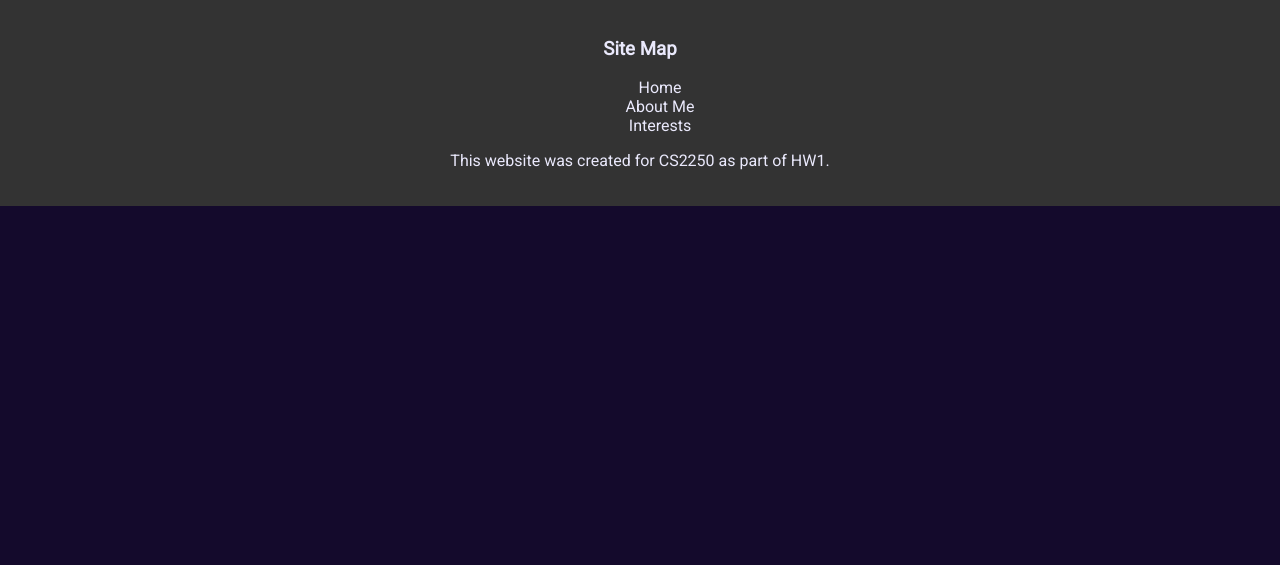
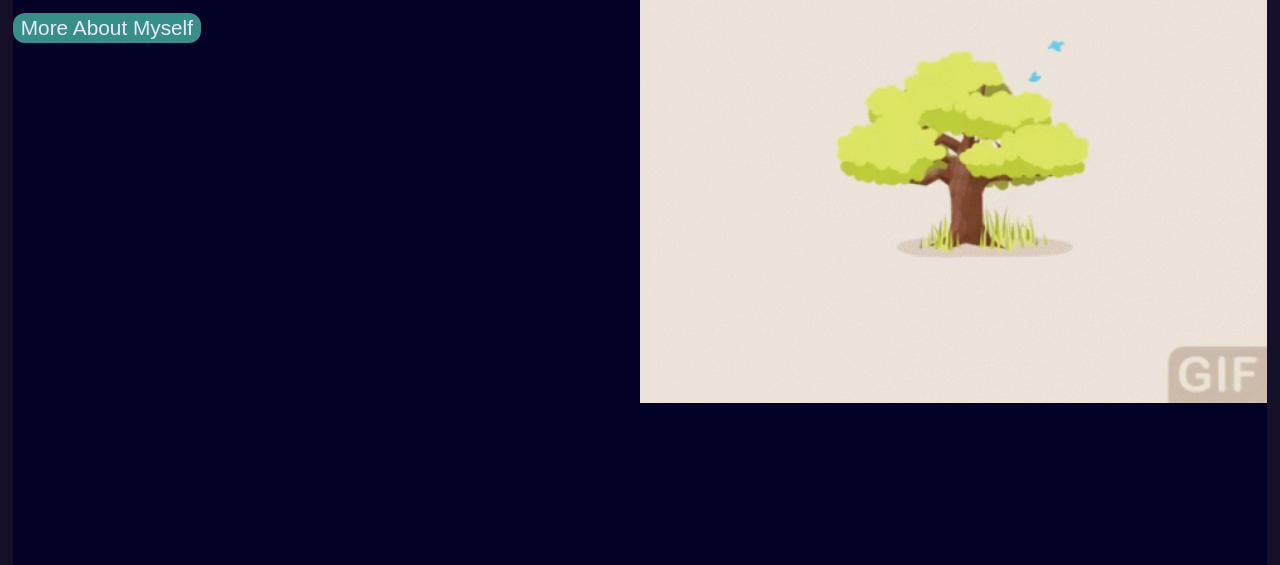
Before and after one commit to GuyWhoCode/CS2250, a PHP site: page / in a window 1280 px wide. Shown: the part 1836-2401 px from the top of the page. Before the commit the page ends 2042 px from the top, so only its background shows below. Run offline with PHP 8.4, Linux system fonts and the light colour scheme.

Commit message:
feat: initialized secondary buttons

```diff
--- a/index.html
+++ b/index.html
@@ -33,7 +33,7 @@
         </header>
 
         <section class="horizontalAlign">
-            <img src="images/pokemondeer.gif" alt="Profile Picture" />
+            <img src="images/pokemondeer.gif" alt="Profile Picture" class="image"/>
             <section id="Intro" class="content">
                 <h1>Hello There!</h1>
                 <p>
@@ -53,7 +53,7 @@
         </section>
 
         <section class="horizontalAlign">
-            <img src="images/seasons-tree.gif" alt="Github User Picture" />
+            <img src="images/seasons-tree.gif" alt="Github User Picture" class="image"/>
             <section id="aboutMe">
                 <h1>About Me</h1>
                 <p>
@@ -65,7 +65,7 @@
                     club here on campus.
                 </p>
                 <form action="aboutMe.html">
-                    <button>More About Myself</button>
+                    <button class="secondaryButton">More About Myself</button>
                 </form>
             </section>
         </section>
@@ -74,6 +74,7 @@
             <img
                 src="https://stardewvalleywiki.com/mediawiki/images/thumb/9/9c/Dance_Of_The_Moonlight_Jellies_-_2.jpg/800px-Dance_Of_The_Moonlight_Jellies_-_2.jpg"
                 alt="Stardew Valley"
+                class="image"
             />
 
             <section id="Interests">
@@ -85,7 +86,7 @@
                     course.
                 </p>
                 <form action="interests.html">
-                    <button>Learn More About my Interests</button>
+                    <button class="secondaryButton">Learn More About my Interests</button>
                 </form>
             </section>
         </section>
--- a/styles/style.css
+++ b/styles/style.css
@@ -1,15 +1,15 @@
 :root {
-    --text: #EAE9FC;
-    --background: #160F29;
-    --primary: #246A73;
+    --text: #eae9fc;
+    --background: #160f29;
+    --primary: #246a73;
     --secondary: #020024;
-    --accent: #368F8B;
+    --accent: #368f8b;
 }
 body {
     margin: 0;
     padding: 0;
     overflow-x: hidden;
-    font-family: 'Roboto', sans-serif;
+    font-family: "Roboto", sans-serif;
     background-color: var(--background);
     color: var(--text);
 }
@@ -40,6 +40,7 @@ body {
     justify-content: space-between;
     margin-left: 1%;
     margin-right: 1%;
+    height: 100vh;
 }
 
 .horizontalAlign:nth-child(odd) {
@@ -54,7 +55,7 @@ body {
 }
 
 #homeIcon {
-    margin-top: 53vh;
+    margin-top: 50vh;
     fill: transparent;
     stroke: var(--accent);
     stroke-width: 1px;
@@ -73,8 +74,14 @@ body {
     text-align: center;
 }
 
+.image {
+    max-inline-size: 50%;
+    block-size: auto;
+    object-fit: contain;
+}
+
 footer {
-    background-color: #333;
+    background-color: var(--secondary);
     padding: 20px;
     text-align: center;
 }
@@ -89,8 +96,17 @@ ul {
 }
 
 h1 {
-    font-size: 2em;
+    font-size: 3em;
     text-align: center;
+}
+
+.secondaryButton {
+    background-color: var(--accent);
+    color: var(--text);
+    font-size: 1.3em;
+    border-radius: 12px;
+    border-color: none;
+    border-color: transparent;
 }
 
 @media screen and (max-width: 600px) {
```
